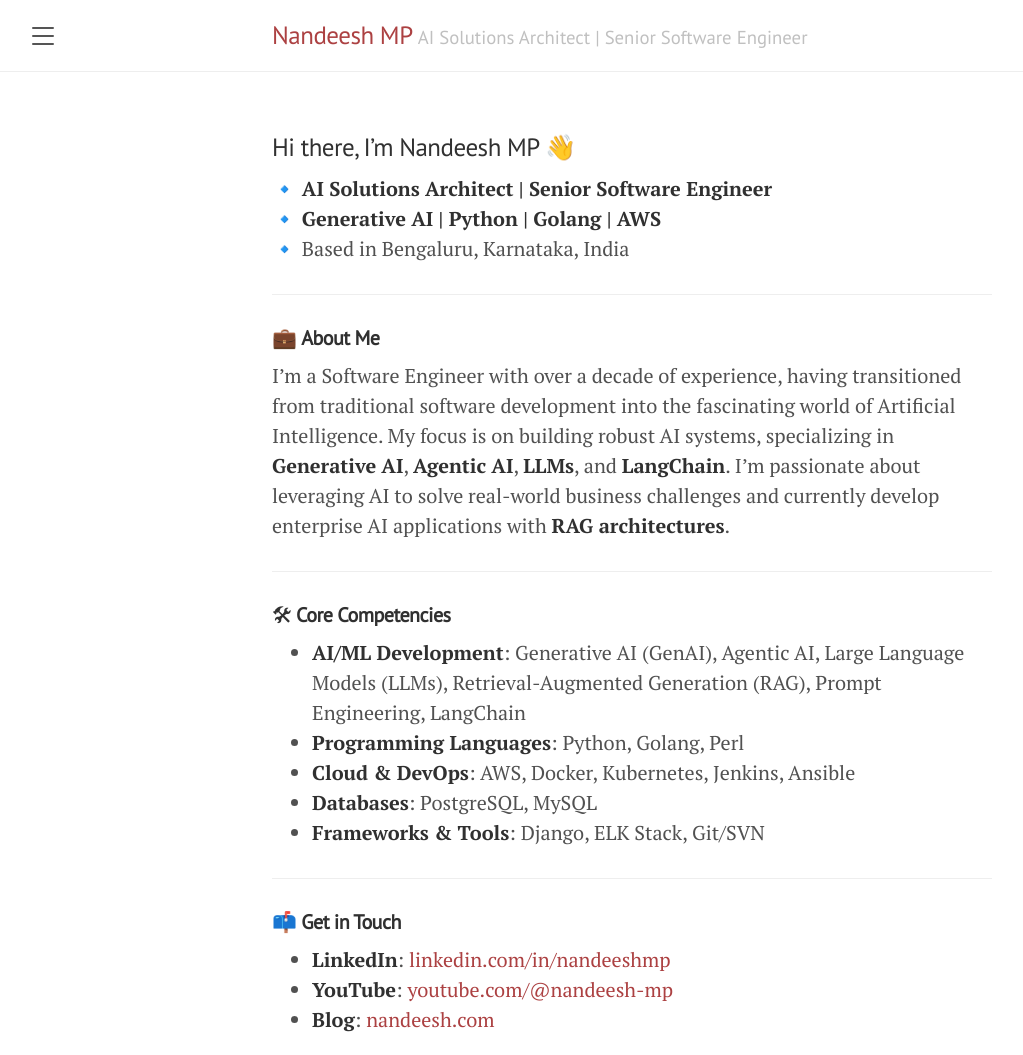
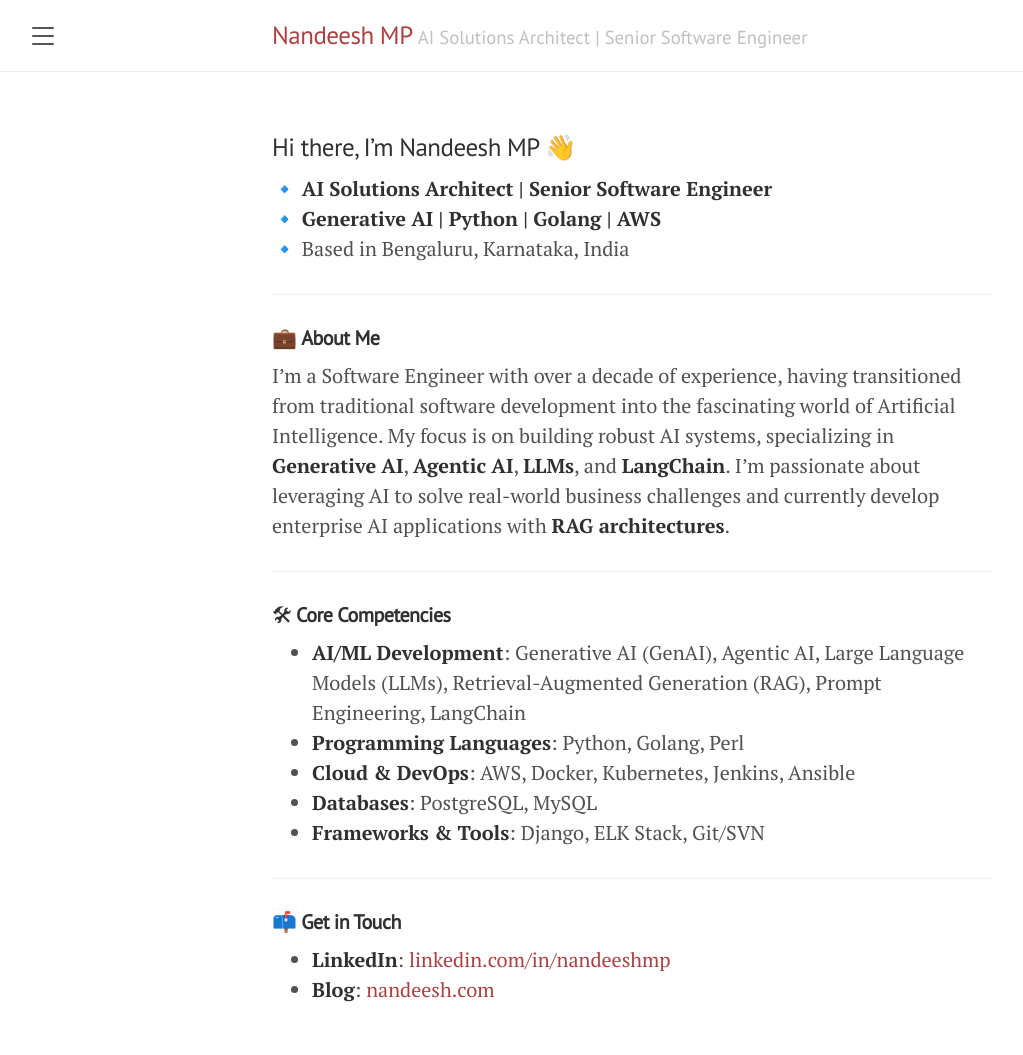
Before and after one commit to nandeeshmp/nandeeshmp.github.io, a Jekyll site: the page built from about.md, in a window 1280 px wide. Shown: the whole page, without its empty margins (8-1031 px from the left). Built offline with Jekyll 4.4.1, drawn with Linux system fonts in a browser that asks for light colours; after the commit the page ends 1025 px from its top, so only the background shows below that.

Commit message:
update readme

```diff
--- a/about.md
+++ b/about.md
@@ -27,5 +27,5 @@ I'm a Software Engineer with over a decade of experience, having transitioned fr
 
 #### 📫 **Get in Touch**
 - **LinkedIn**: [linkedin.com/in/nandeeshmp](https://www.linkedin.com/in/nandeeshmp)
-- **YouTube**: [youtube.com/@nandeesh-mp](https://www.youtube.com/@nandeesh-mp)
+<!-- - **YouTube**: [youtube.com/@nandeesh-mp](https://www.youtube.com/@nandeesh-mp) -->
 - **Blog**: [nandeesh.com](https://nandeesh.com/blog/)
```
Also changed, not shown: README.md.
